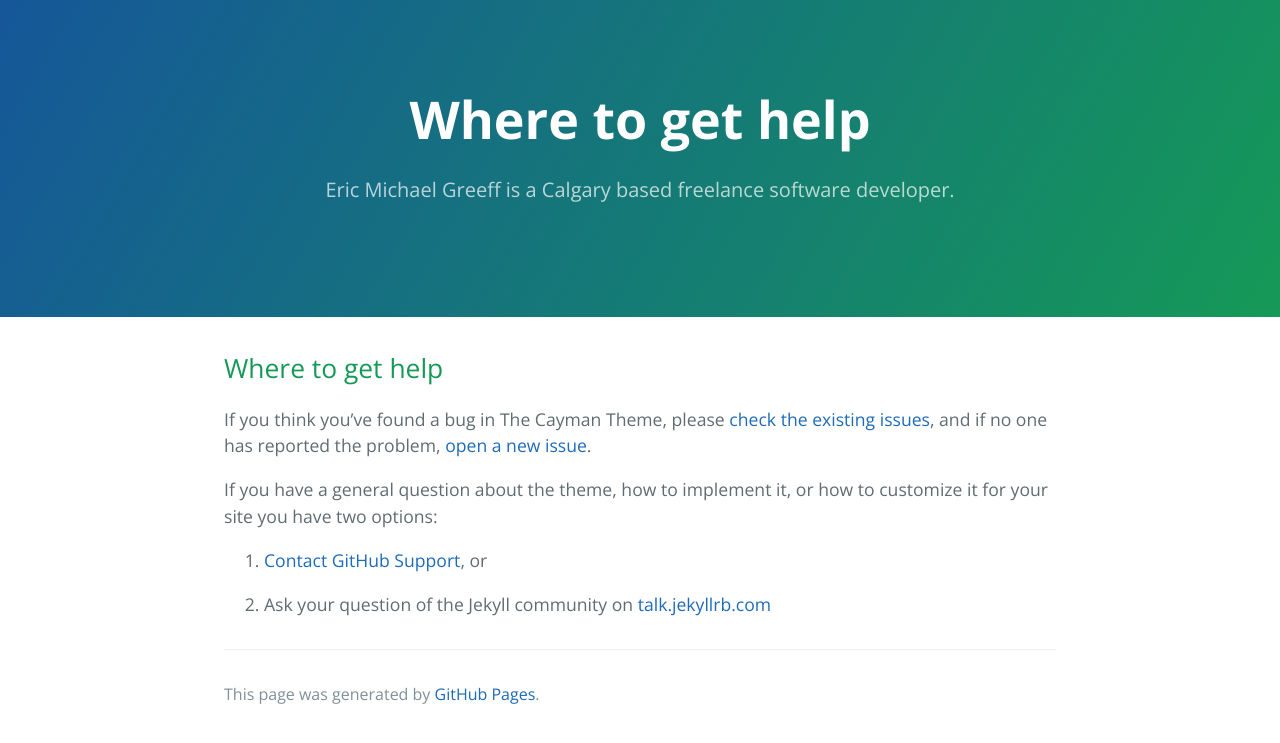
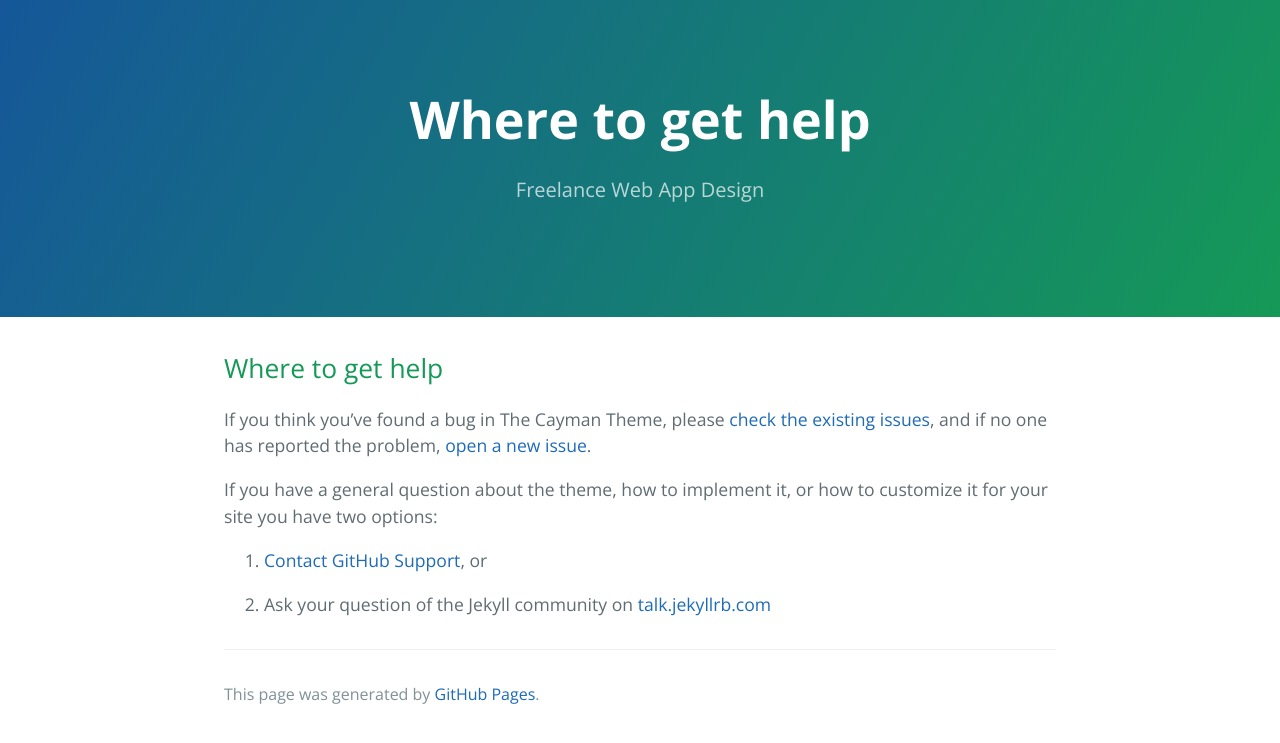
Before and after one commit to modster/modster.github.io, a Jekyll site: the page built from docs/SUPPORT.md, in a window 1280 px wide. Shown: the top 743 px of the page. Built offline with Jekyll 4.4.1, drawn with Linux system fonts in a browser that asks for light colours; our own code applies the rules of GitHub Pages for plain Markdown files.

```diff
--- a/_config.yml
+++ b/_config.yml
@@ -1,5 +1,5 @@
 title: Eric Michael Greeff
-description: Eric Michael Greeff is a Calgary based freelance software developer.
+description: Freelance Web App Design
 show_downloads: false
 google_analytics:
 theme: jekyll-theme-cayman
--- a/todo.txt
+++ b/todo.txt
@@ -4,3 +4,6 @@ crypto-retail
 online store that accepts crypto
 online store that accepts bitcoin
 embed <img src="http://ghchart.rshah.org/modster" alt="2016rshah's Github chart" />
+
+![Octocat](https://github.githubassets.com/images/icons/emoji/octocat.png)
+![E.M. Greeff's Github Contributions](https://ghchart.rshah.org/modster)
```
Also changed, not shown: index.md (+1 -1 lines), 2 other files.
